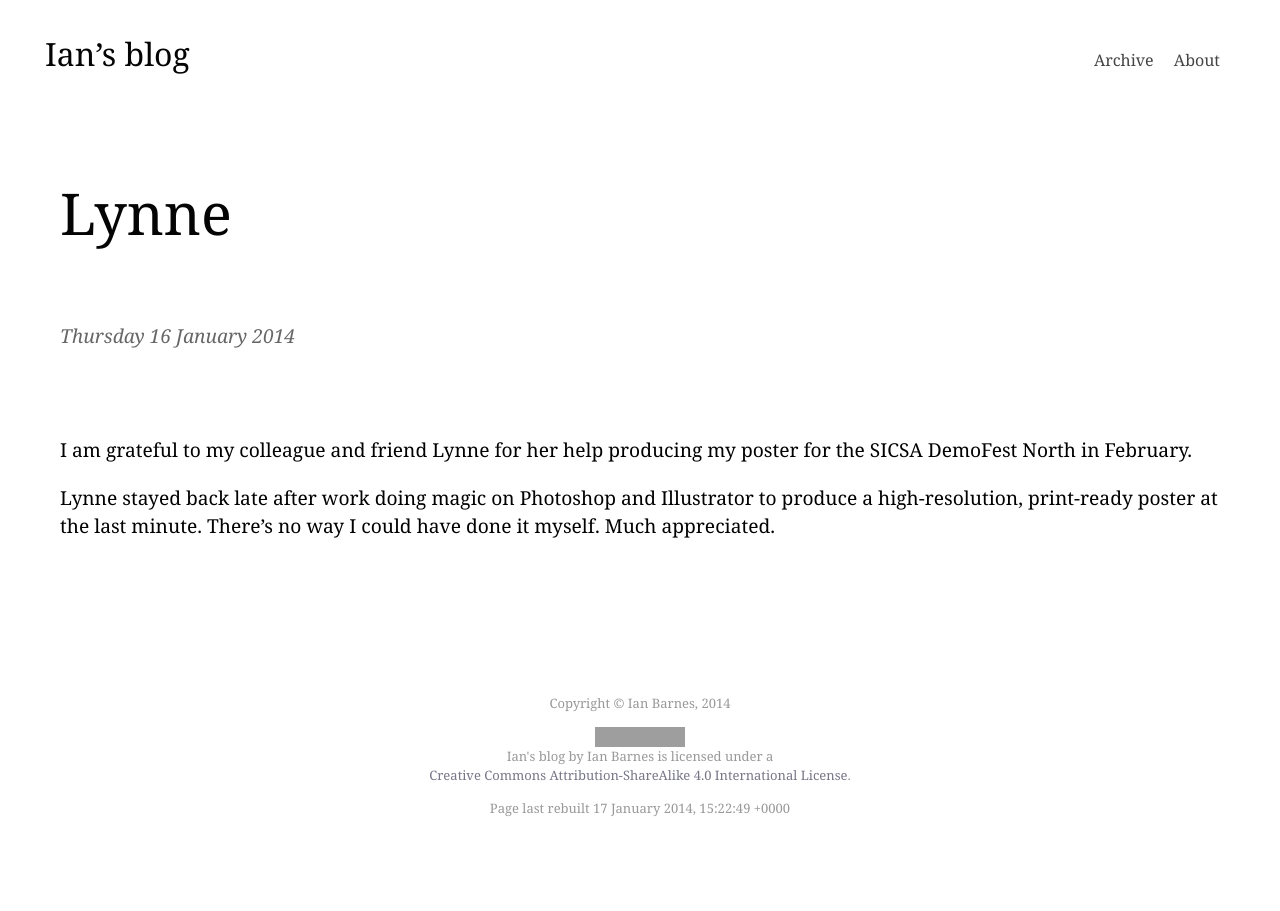
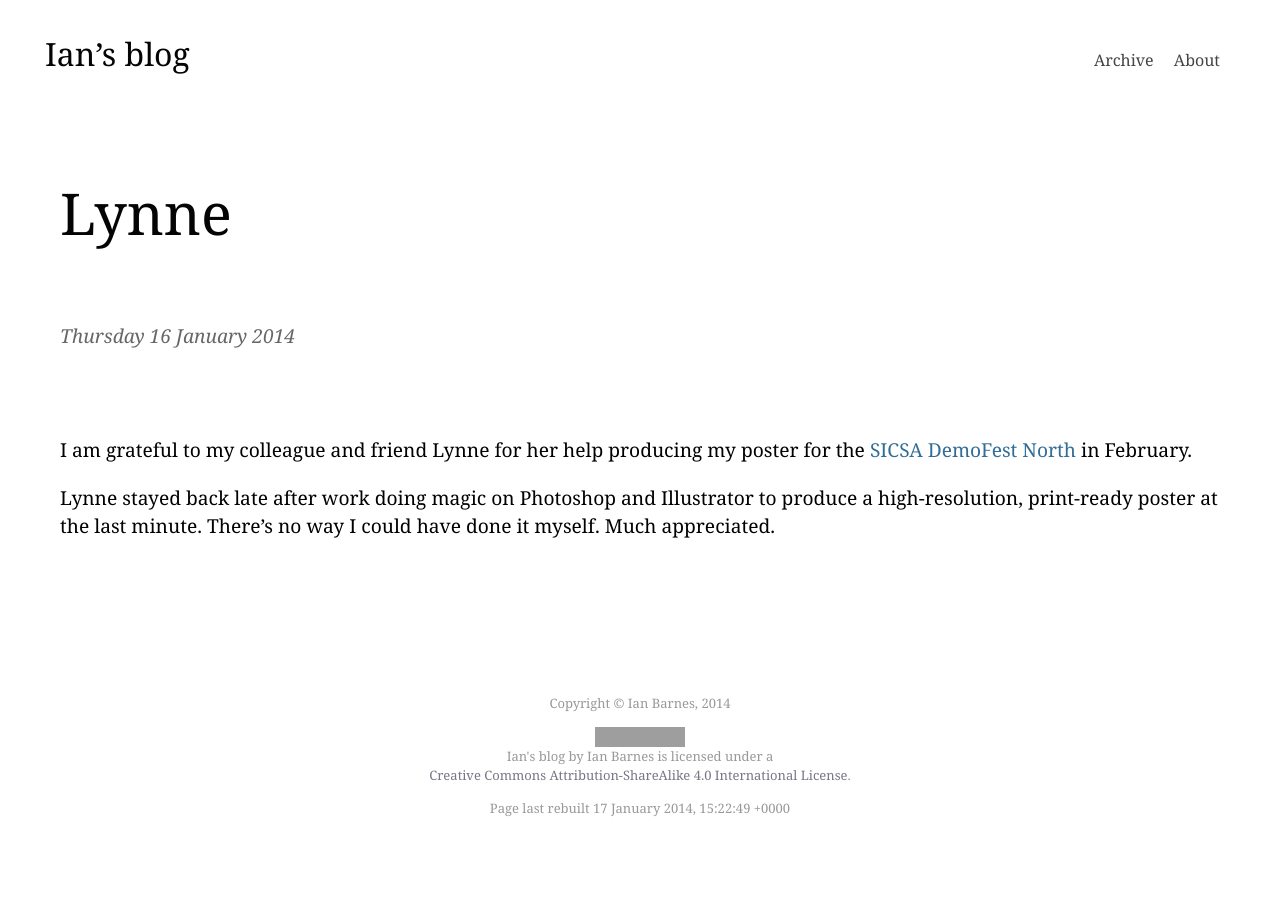
Before and after one commit to ian-barnes/ian-barnes.github.io, a Jekyll site: the page built from _posts/2014-01-16-Lynne.md, in a window 1280 px wide. Built offline with Jekyll 4.4.1, drawn with Linux system fonts in a browser that asks for light colours; some web fonts are replaced; Markdown is read by kramdown in place of the engine named in the settings; part of the change alters nothing that is shown; grey boxes are pictures that could not be loaded.

```diff
--- a/_posts/2014-01-16-Lynne.md
+++ b/_posts/2014-01-16-Lynne.md
@@ -4,7 +4,9 @@ layout: post
 categories: Gratitude
 ---
 
-I am grateful to my colleague and friend Lynne for her help producing my poster for the SICSA DemoFest North in February.
+I am grateful to my colleague and friend Lynne for her help producing my poster for the [SICSA DemoFest North][DemoFest] in February.
 
 Lynne stayed back late after work doing magic on Photoshop and Illustrator to produce a high-resolution, print-ready
 poster at the last minute. There's no way I could have done it myself. Much appreciated.
+
+[DemoFest]: http://www.sicsa.ac.uk/sicsa-news/SICSA-News-Feed/demofestnorth-exhibitorcallopen
```
